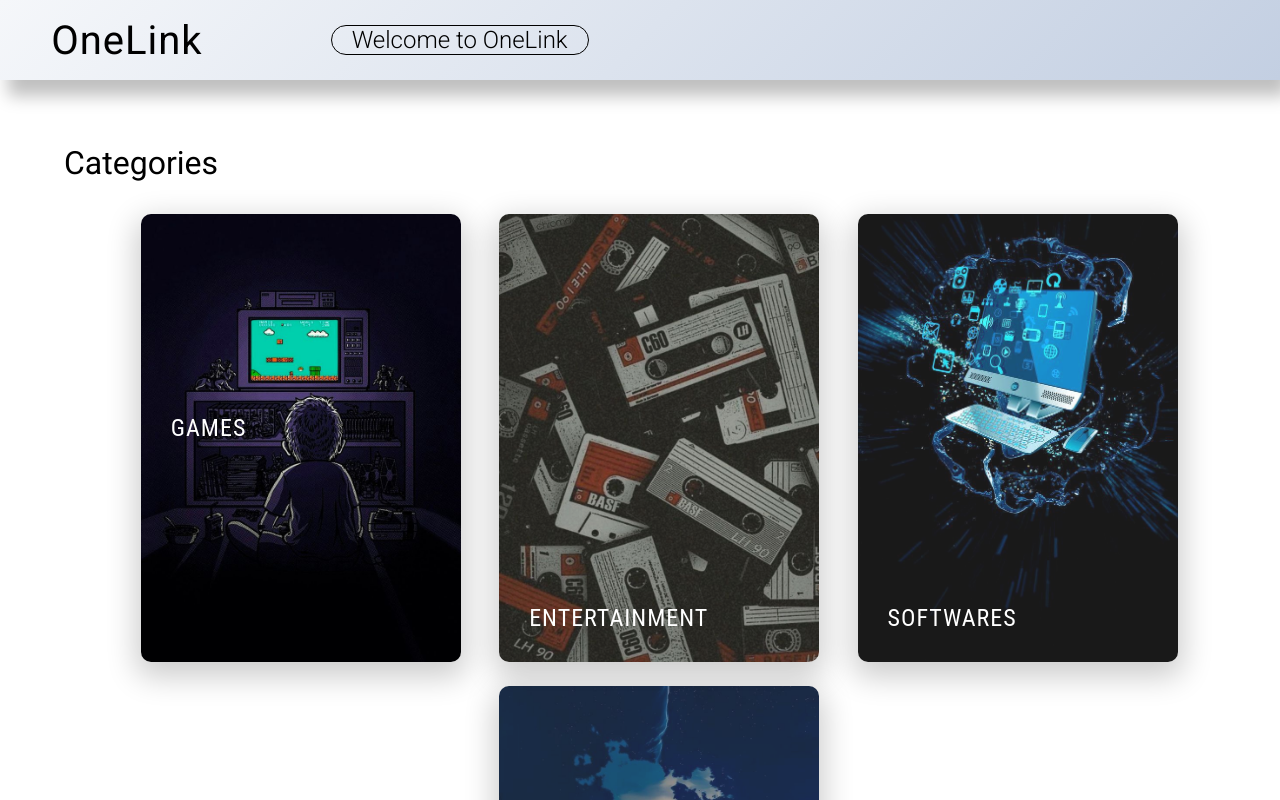
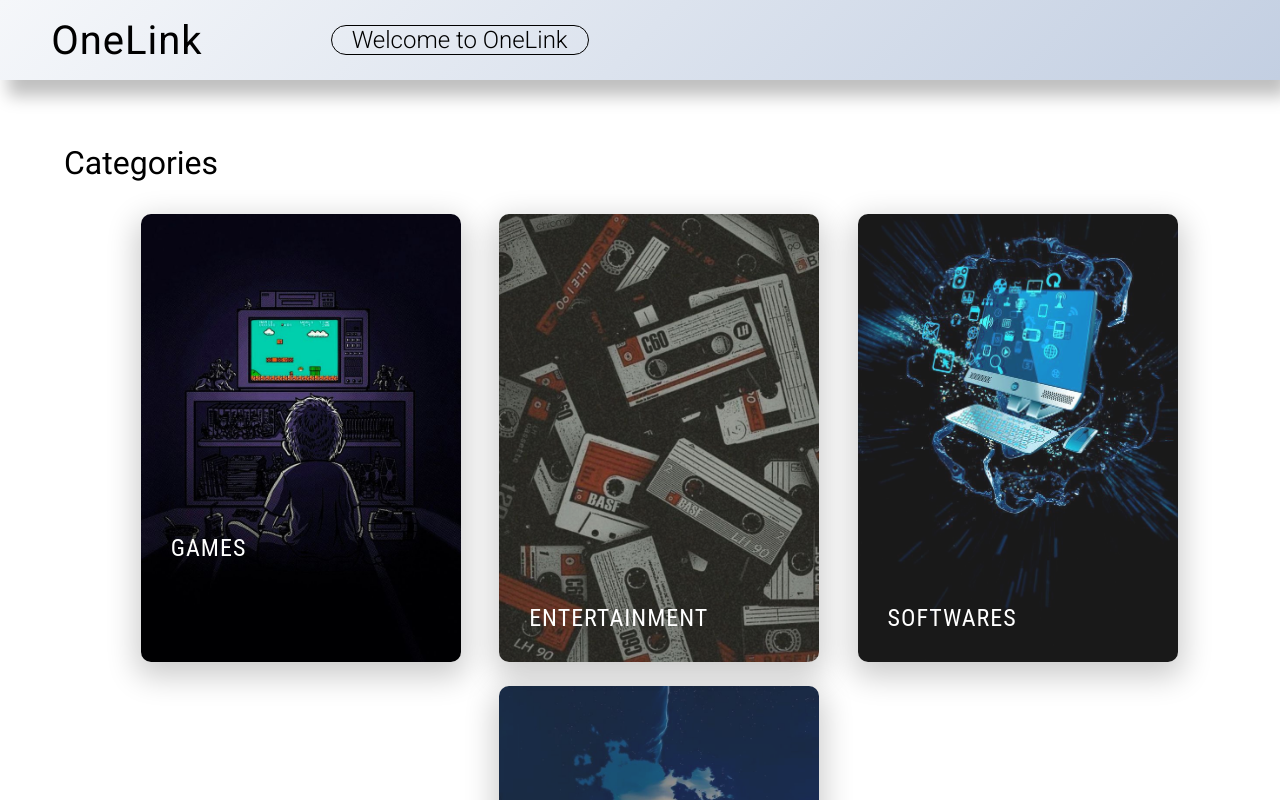
Before and after one commit to Tausifali2000/OneLink, a React (Vite) app: page / in a window 1280 px wide. In both pictures the pointer is over the element "GAMES". Shown: the top 800 px of the page. Built offline with nearby package versions, Linux system fonts and the light colour scheme.

Commit message:
cards inset changed

```diff
--- a/src/App.jsx
+++ b/src/App.jsx
@@ -1,10 +1,11 @@
 import Header from "./components/header/Header"
+import Home from "./pages/home/home"
 import Games from "./pages/games/Games"
 import { createBrowserRouter, RouterProvider } from "react-router-dom"
 import Anime from "./pages/anime/Anime"
 import Entertainment from "./pages/entertainment/Entertainment"
 import Softwares from "./pages/softwares/Softwares"
-import Home from "./pages/home/home"
+
 
 const router = createBrowserRouter(
   [
--- a/src/components/cards/Cards.css
+++ b/src/components/cards/Cards.css
@@ -39,7 +39,7 @@
 
 
 .card:hover h2 {
-  inset: auto auto 220px 30px;
+  inset: auto auto 100px 30px;
   transition: inset 0.3s ease-out;
 }
 
```
